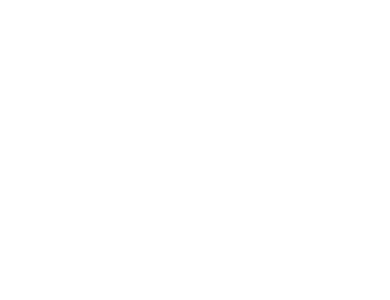
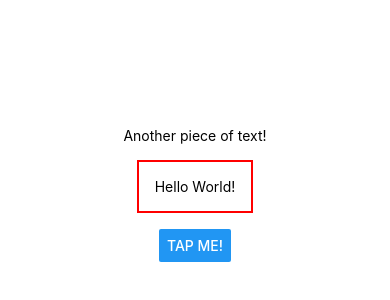
Before and after one commit to PhenDoesStuff/react-native-course, a React Native app: screen / in a window 390 px wide. Shown: the part 228-528 px from the top of the page. Built offline with nearby package versions, Linux system fonts and the light colour scheme.

Commit message:
Learning about inline styles

```diff
--- a/App.jsx
+++ b/App.jsx
@@ -1,7 +1,23 @@
-import { StyleSheet, Text, View } from 'react-native';
+import { Button, StyleSheet, Text, View } from 'react-native';
 
 export default function App() {
-	return <View style={styles.container}></View>;
+	return (
+		<View style={styles.container}>
+			<View>
+				<Text>Another piece of text!</Text>
+			</View>
+			<Text
+				style={{
+					margin: 16,
+					borderWidth: 2,
+					borderColor: 'red',
+					padding: 16,
+				}}>
+				Hello World!
+			</Text>
+			<Button title='Tap me!' />
+		</View>
+	);
 }
 
 const styles = StyleSheet.create({
```
